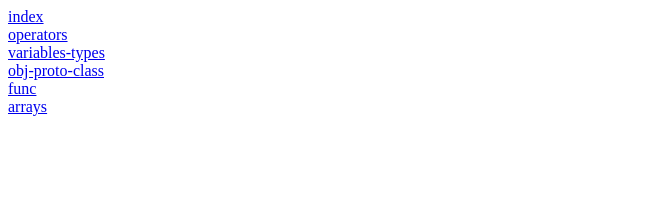
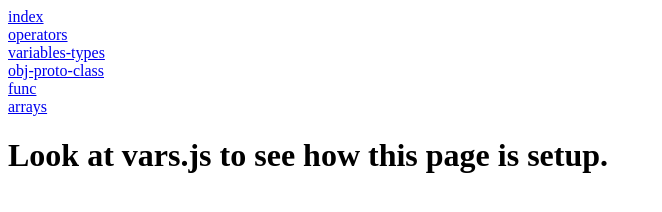
Before and after one commit to kevin-gomes-dev/Learning-Journal, a website: page variables-types.html in a window 1280 px wide. Shown: the whole page, without its empty margins (0-662 px from the left). Drawn offline with Linux system fonts and the light colour scheme.

Commit message:
Adding template for variables and types

```diff
--- /dev/null
+++ b/src/vars.js
@@ -0,0 +1,10 @@
+'use strict';
+// Use strict ensures the following:
+/*
+ * Cannot use variable without var or let or const keywords
+ * Cannot use reserved words like eval or arguments for variables
+ * Cannot delete a variable
+ * Cannot delete a function
+ * Controls what "this" means in certain contexts
+ */
+show("Look at vars.js to see how this page is setup.", "h1");
--- a/variables-types.html
+++ b/variables-types.html
@@ -10,5 +10,6 @@
     </div>
 
     <script src="./src/utils.js"></script>
+    <script src="vars.js"></script>
   </body>
 </html>
```
